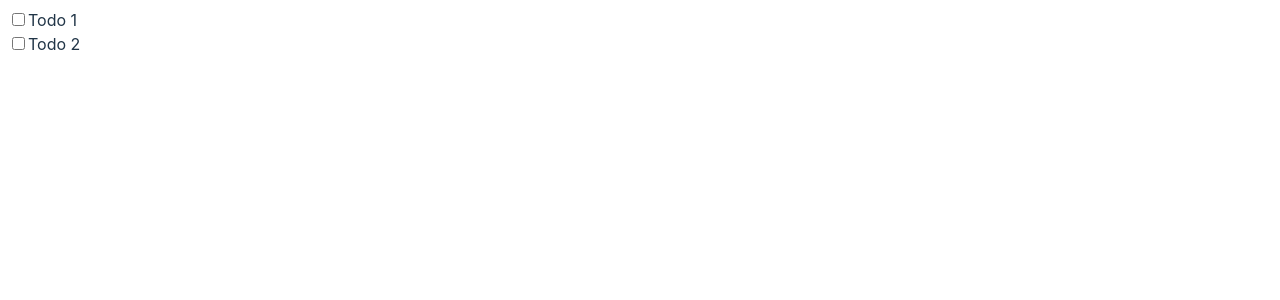
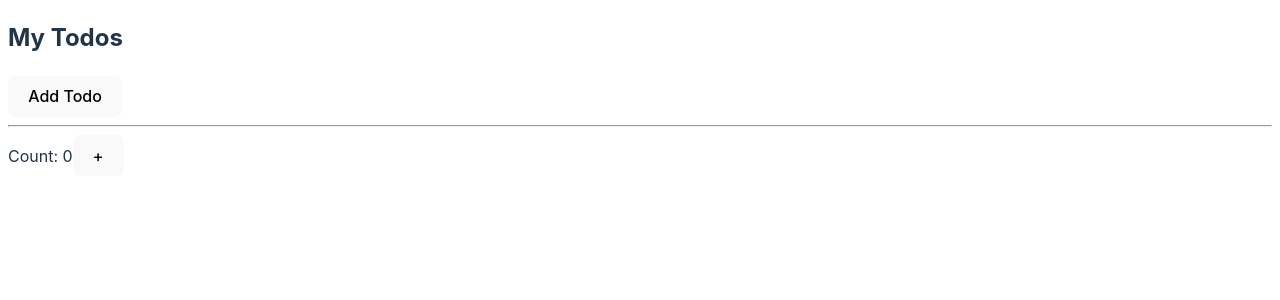
Before and after one commit to Dheeraj2002kumar/React-Practice-2025, a React (Vite) app in the folder my-react-app/: page / in a window 1280 px wide. Shown: the top 300 px of the page. Built offline with nearby package versions, Linux system fonts and the light colour scheme.

Commit message:
Replace Todos component with UseCallBack to demonstrate useCallback Hook functionality

```diff
--- a/my-react-app/src/App.jsx
+++ b/my-react-app/src/App.jsx
@@ -12,19 +12,31 @@ import './App.css'
 // export default App
 
 
+// ------------------- React useCallback Hook --------------------
+
+import UseCallBack from './React-Hook/React-useCallback-Hook/useCallback-Hook';
+
+export default function App(){
+  return (
+    <>
+      <UseCallBack />
+    </>
+  );
+}
+
 
 
 // ---------- React useReducer Hook -------------------
 
-import Todos from './React-Hook/useReducer-Hook';
+// import Todos from './React-Hook/useReducer-Hook';
 
-export default function App(){
-  return (
-    <>
-      <Todos />
-    </>
-  );
-}
+// export default function App(){
+//   return (
+//     <>
+//       <Todos />
+//     </>
+//   );
+// }
 
 
 
```
